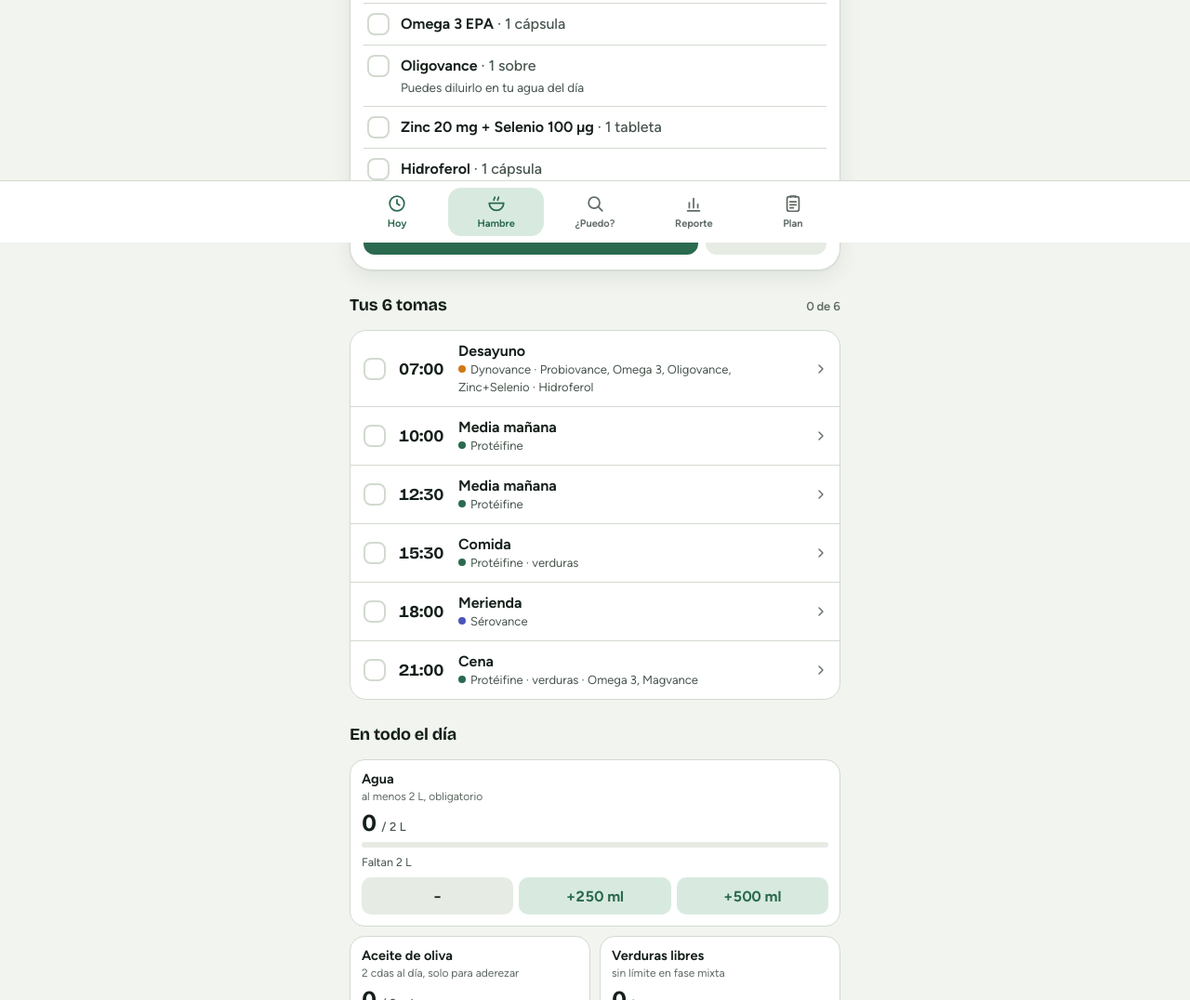
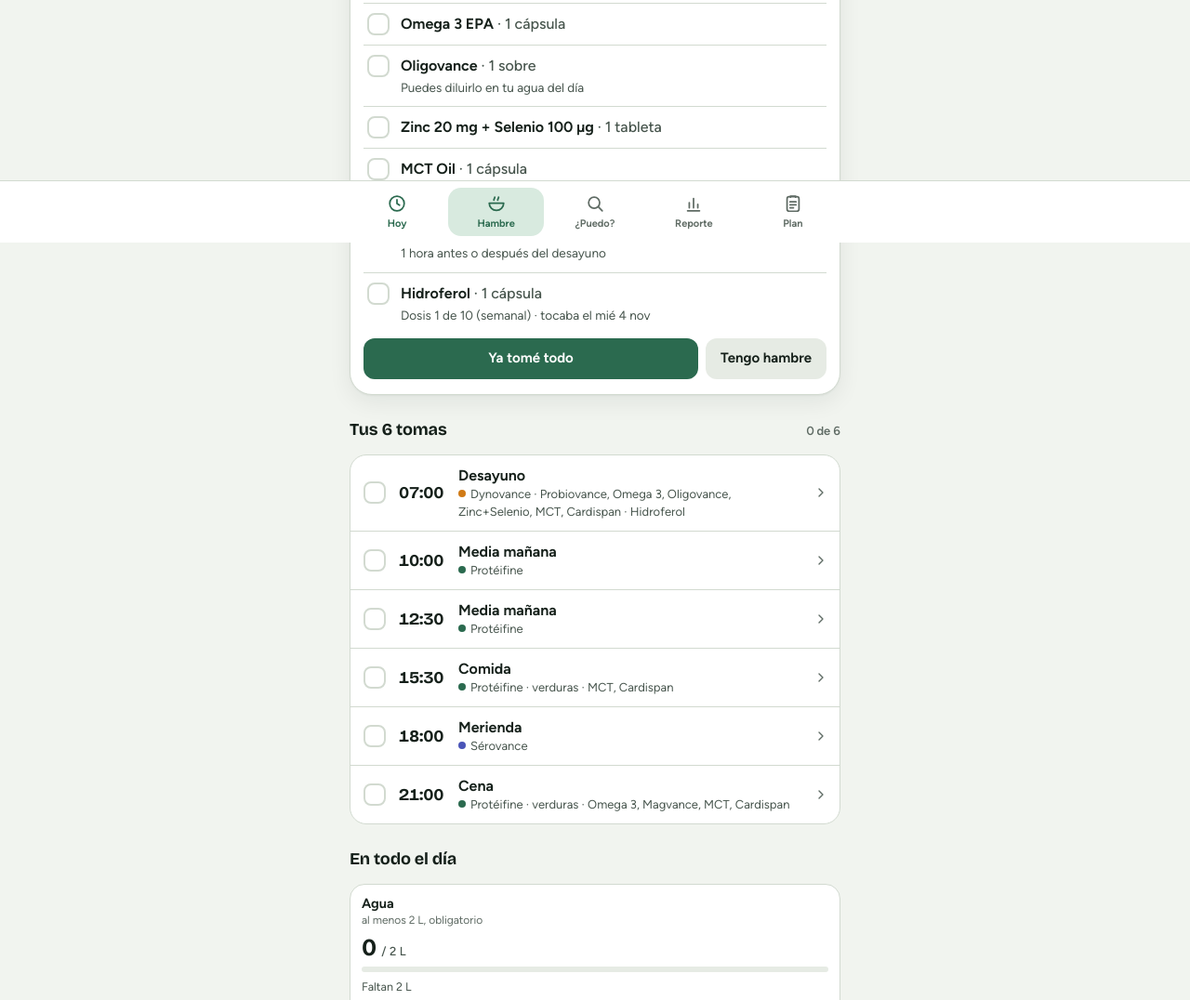
Before and after one commit to sprl68/plan-dap, a plain HTML site: page index.html in a window 1280 px wide. Shown: the part 539-1615 px from the top of the page at 93% size. Drawn offline with Linux system fonts and the light colour scheme.

Commit message:
Receta del 20 nov: Cardispan y MCT Oil en desayuno, comida y cena
Co-Authored-By: Claude Fable 5.1 <noreply@anthropic.com>
Claude-Session: https://claude.ai/code/session_01KYm7yKBANNuWTtYox2DjSu

```diff
--- a/index.html
+++ b/index.html
@@ -580,7 +580,7 @@ button.ck.is-checked .ck-title{ color:var(--ink-2); }
 
     <div class="card">
       <h3 class="card-t">Suplementos</h3>
-      <p class="card-s">Receta del 4 de noviembre de 2026.</p>
+      <p class="card-s">Receta del 20 de noviembre de 2026 (consulta del 18).</p>
       <ul class="slist">
         <li><b>Probiovance S3</b><span>1 cápsula cada mañana, en ayuno</span></li>
         <li><b>Oligovance</b><span>1 sobre al día, en el desayuno. Puede diluirse en tu agua para tomar más.</span></li>
@@ -588,6 +588,8 @@ button.ck.is-checked .ck-title{ color:var(--ink-2); }
         <li><b>Zinc 20 mg + Selenio 100 µg</b><span>1 tableta cada mañana</span></li>
         <li><b>Magvance</b><span>1 cada noche</span></li>
         <li><b>Hidroferol (calcifediol) 0.266 mg</b><span>1 cápsula a la semana por 6 semanas; después 1 cada 15 días hasta completar 3 meses</span></li>
+        <li><b>Cardispan (levocarnitina) 1 g</b><span>1 tableta masticable, 1 hora antes o después del desayuno, la comida y la cena</span></li>
+        <li><b>MCT Oil</b><span>1 cápsula con el desayuno, la comida y la cena</span></li>
       </ul>
     </div>
 
@@ -633,6 +635,8 @@ button.ck.is-checked .ck-title{ color:var(--ink-2); }
       <p class="card-s" id="inicio-note" style="margin:8px 0 14px"></p>
       <label class="field" for="fase2"><span>Inicio de la fase mixta</span><input type="date" id="fase2"></label>
       <p class="card-s" style="margin:8px 0 14px">Los días anteriores se evalúan con las reglas de la fase estricta.</p>
+      <label class="field" for="supl-desde"><span>Cardispan y MCT desde</span><input type="date" id="supl-desde"></label>
+      <p class="card-s" style="margin:8px 0 14px">Antes de esa fecha no cuentan como pendientes en el reporte.</p>
       <label class="field" for="paciente"><span>Nombre en el reporte</span><input type="text" id="paciente" maxlength="80" autocomplete="off" placeholder="Tu nombre"></label>
     </div>
 
@@ -731,12 +735,12 @@ const $ = s => document.querySelector(s);
 
 /* ================= El plan (hojas de la Dra. Cantú · DAP fase mixta · receta del 4 nov 2026) ================= */
 const TOMAS = [
-  { id:'desayuno', nombre:'Desayuno',     hora:'07:00', opciones:['Dynovance','Protéifine'], sugerido:'Dynovance',  verduras:false, animal:false, supl:['probio','omegaAM','oligo','zinc'] },
+  { id:'desayuno', nombre:'Desayuno',     hora:'07:00', opciones:['Dynovance','Protéifine'], sugerido:'Dynovance',  verduras:false, animal:false, supl:['probio','omegaAM','oligo','zinc','mctAM','cardAM'] },
   { id:'mm1',      nombre:'Media mañana', hora:'10:00', opciones:['Protéifine','Dynovance'], sugerido:'Protéifine', verduras:false, animal:false, supl:[] },
   { id:'mm2',      nombre:'Media mañana', hora:'12:30', opciones:['Protéifine','Dynovance'], sugerido:'Protéifine', verduras:false, animal:false, supl:[] },
-  { id:'comida',   nombre:'Comida',       hora:'15:30', opciones:['Protéifine','Sérovance'], sugerido:'Protéifine', verduras:true,  animal:true,  supl:[] },
+  { id:'comida',   nombre:'Comida',       hora:'15:30', opciones:['Protéifine','Sérovance'], sugerido:'Protéifine', verduras:true,  animal:true,  supl:['mctCom','cardCom'] },
   { id:'merienda', nombre:'Merienda',     hora:'18:00', opciones:['Sérovance','Protéifine'], sugerido:'Sérovance',  verduras:false, animal:false, supl:[] },
-  { id:'cena',     nombre:'Cena',         hora:'21:00', opciones:['Protéifine','Sérovance'], sugerido:'Protéifine', verduras:true,  animal:true,  supl:['omegaPM','magvance'] }
+  { id:'cena',     nombre:'Cena',         hora:'21:00', opciones:['Protéifine','Sérovance'], sugerido:'Protéifine', verduras:true,  animal:true,  supl:['omegaPM','magvance','mctPM','cardPM'] }
 ];
 const TOMA_IDS = TOMAS.map(t => t.id);
 const SUPL = {
@@ -745,7 +749,13 @@ const SUPL = {
   oligo:    { nombre:'Oligovance',     corto:'Oligovance',  dosis:'1 sobre',   nota:'Puedes diluirlo en tu agua del día' },
   zinc:     { nombre:'Zinc 20 mg + Selenio 100 µg', corto:'Zinc+Selenio', dosis:'1 tableta', nota:'' },
   omegaPM:  { nombre:'Omega 3 EPA',    corto:'Omega 3',     dosis:'1 cápsula', nota:'' },
-  magvance: { nombre:'Magvance',       corto:'Magvance',    dosis:'1',         nota:'' }
+  magvance: { nombre:'Magvance',       corto:'Magvance',    dosis:'1',         nota:'' },
+  mctAM:    { nombre:'MCT Oil',        corto:'MCT',         dosis:'1 cápsula', nota:'Con el desayuno' },
+  cardAM:   { nombre:'Cardispan (levocarnitina) 1 g', corto:'Cardispan', dosis:'1 tableta masticable', nota:'1 hora antes o después del desayuno' },
+  mctCom:   { nombre:'MCT Oil',        corto:'MCT',         dosis:'1 cápsula', nota:'Con la comida' },
+  cardCom:  { nombre:'Cardispan (levocarnitina) 1 g', corto:'Cardispan', dosis:'1 tableta masticable', nota:'1 hora antes o después de la comida' },
+  mctPM:    { nombre:'MCT Oil',        corto:'MCT',         dosis:'1 cápsula', nota:'Con la cena' },
+  cardPM:   { nombre:'Cardispan (levocarnitina) 1 g', corto:'Cardispan', dosis:'1 tableta masticable', nota:'1 hora antes o después de la cena' }
 };
 const SUPL_KEYS = Object.keys(SUPL);
 const HIDRO = { nombre:'Hidroferol (calcifediol) 0.266 mg', corto:'Hidroferol', dosis:'1 cápsula', total:10 };
@@ -776,6 +786,8 @@ const RULES = {
   2: { fase:2, nombre:'Fase mixta',    productos:5, animal:true,  libresMax:null, restrMax:200, restrStep:50, zinc:true,  hidro:true }
 };
 const FASE2_DEFAULT = '2026-11-04';
+const SUPL_NOV_DEFAULT = '2026-11-21';
+const SUPL_NOV = ['mctAM','cardAM','mctCom','cardCom','mctPM','cardPM'];
 
 const fmtNum = v => String(Math.round(v * 100) / 100);
 const fmtTazas = v => { const w = Math.floor(v + 1e-9), f = Math.round((v - w) * 100) / 100; if (f === 0) return String(w); if (f === 0.5) return (w ? w : '') + '½'; return fmtNum(v); };
@@ -873,7 +885,9 @@ const PRODS = [
   { n:'Omega 3 EPA', k:['omega','omega 3','epa'], v:'si', d:'1 cápsula en la mañana y 1 en la noche.' },
   { n:'Zinc 20 mg + Selenio 100 µg', k:['zinc','selenio','gluconato'], v:'si', d:'1 tableta cada mañana.' },
   { n:'Magvance', k:['magvance'], v:'si', d:'1 cada noche.' },
-  { n:'Hidroferol (calcifediol)', k:['hidroferol','calcifediol','vitamina d'], v:'si', d:'1 cápsula a la semana por 6 semanas; después 1 cada 15 días hasta completar 3 meses. La app te lo muestra el día que toca.' }
+  { n:'Hidroferol (calcifediol)', k:['hidroferol','calcifediol','vitamina d'], v:'si', d:'1 cápsula a la semana por 6 semanas; después 1 cada 15 días hasta completar 3 meses. La app te lo muestra el día que toca.' },
+  { n:'Cardispan (levocarnitina) 1 g', k:['cardispan','levocarnitina','carnitina'], v:'si', d:'1 tableta masticable, 1 hora antes o después del desayuno, la comida y la cena.' },
+  { n:'MCT Oil', k:['mct','mct oil','aceite mct'], v:'si', d:'1 cápsula con el desayuno, la comida y la cena.' }
 ];
 
 /* Ideas para el hambre (solo con lo que permiten tus hojas) */
@@ -990,7 +1004,7 @@ function omitDesc(o){
 }
 
 /* ================= Estado ================= */
-function defaultConfig(){ const horas = {}; TOMAS.forEach(t => { horas[t.id] = t.hora; }); return { horas, inicio:null, paciente:DEFAULT_PACIENTE, fase2Desde:FASE2_DEFAULT, hidroferol:{ inicio:FASE2_DEFAULT, hechas:[] } }; }
+function defaultConfig(){ const horas = {}; TOMAS.forEach(t => { horas[t.id] = t.hora; }); return { horas, inicio:null, paciente:DEFAULT_PACIENTE, fase2Desde:FASE2_DEFAULT, suplDesde:SUPL_NOV_DEFAULT, hidroferol:{ inicio:FASE2_DEFAULT, hechas:[] } }; }
 function normalizeConfig(raw){
   const c = defaultConfig();
   if (!raw || typeof raw !== 'object') return c;
@@ -998,6 +1012,7 @@ function normalizeConfig(raw){
   if (isKey(raw.inicio)) c.inicio = raw.inicio;
   if (str(raw.paciente, 80)) c.paciente = str(raw.paciente, 80);
   if (isKey(raw.fase2Desde)) c.fase2Desde = raw.fase2Desde;
+  if (isKey(raw.suplDesde)) c.suplDesde = raw.suplDesde;
   const h = raw.hidroferol;
   if (h && typeof h === 'object'){ if (isKey(h.inicio)) c.hidroferol.inicio = h.inicio; if (Array.isArray(h.hechas)) c.hidroferol.hechas = h.hechas.filter(isKey).slice(0, 20); }
   return c;
@@ -1058,7 +1073,7 @@ const isToday = () => viewKey === todayKey();
 const pacienteName = () => config.paciente || 'Paciente';
 const faseOf = key => (config.fase2Desde && key >= config.fase2Desde) ? 2 : 1;
 const rulesOf = key => RULES[faseOf(key)];
-const suplKeysFor = key => SUPL_KEYS.filter(k => k !== 'zinc' || rulesOf(key).zinc);
+const suplKeysFor = key => SUPL_KEYS.filter(k => (k !== 'zinc' || rulesOf(key).zinc) && (SUPL_NOV.indexOf(k) < 0 || key >= (config.suplDesde || SUPL_NOV_DEFAULT)));
 const tomaSupl = (t, key) => { const ks = suplKeysFor(key); return t.supl.filter(k => ks.indexOf(k) >= 0); };
 const tomaMin = id => hhmmToMin(config.horas[id]);
 const orderedTomas = () => TOMAS.slice().sort((a, b) => tomaMin(a.id) - tomaMin(b.id));
@@ -1927,6 +1942,7 @@ function renderPlan(force){
   fill('#inicio', config.inicio || ''); const ini = $('#inicio'); if (ini) ini.max = todayKey();
   fill('#fase2', config.fase2Desde || '');
   fill('#paciente', config.paciente);
+  fill('#supl-desde', config.suplDesde || '');
   fill('#hidro-inicio', config.hidroferol.inicio || '');
   const note = $('#inicio-note'); if (note) note.textContent = config.inicio ? 'Hoy es tu día ' + dayNumber(todayKey()) + '. Si llenas días anteriores, se ajusta sola.' : 'Se guarda sola el primer día que marques algo.';
   const t = todayKey(), s = hidroSchedule(), next = s.find(x => !x.hecha), done = s.filter(x => x.hecha).length;
@@ -2130,6 +2146,7 @@ function wire(){
     if (t.id === 'inicio' && isKey(t.value)){ config.inicio = t.value > todayKey() ? todayKey() : t.value; saveConfig(); renderAll(); renderPlan(true); }
     if (t.id === 'fase2' && isKey(t.value)){ config.fase2Desde = t.value; saveConfig(); lastReport = null; rDesde = ''; renderAll(); renderPlan(true); }
     if (t.id === 'hidro-inicio' && isKey(t.value)){ setHidroInicio(t.value); renderAll(); renderPlan(true); }
+    if (t.id === 'supl-desde' && isKey(t.value)){ config.suplDesde = t.value; saveConfig(); lastReport = null; renderAll(); renderPlan(true); }
     if (t.id === 'paciente'){ config.paciente = str(t.value, 80) || DEFAULT_PACIENTE; saveConfig(); renderPlan(true); }
     if (t.id === 'bk-file'){ const f = t.files && t.files[0]; t.value = ''; importBackup(f); }
     if (t.id === 'r-desde' || t.id === 'r-hasta'){
--- a/sw.js
+++ b/sw.js
@@ -1,5 +1,5 @@
-/* Mi plan DAP · service worker · build f9984eb9ec */
-const CACHE = 'plan-dap-f9984eb9ec';
+/* Mi plan DAP · service worker · build 56ed0a85a9 */
+const CACHE = 'plan-dap-56ed0a85a9';
 const ASSETS = ["./", "./index.html", "./manifest.webmanifest", "./vendor/jspdf.umd.min.js", "./icons/icon-192.png", "./icons/icon-512.png", "./icons/apple-touch-icon.png", "./fonts/bricolage-grotesque-latin-wght-normal.woff2", "./fonts/figtree-latin-wght-normal.woff2"];
 self.addEventListener('install', e => { e.waitUntil(caches.open(CACHE).then(c => c.addAll(ASSETS))); });
 self.addEventListener('activate', e => { e.waitUntil(caches.keys().then(keys => Promise.all(keys.filter(k => k !== CACHE).map(k => caches.delete(k)))).then(() => self.clients.claim())); });
```
